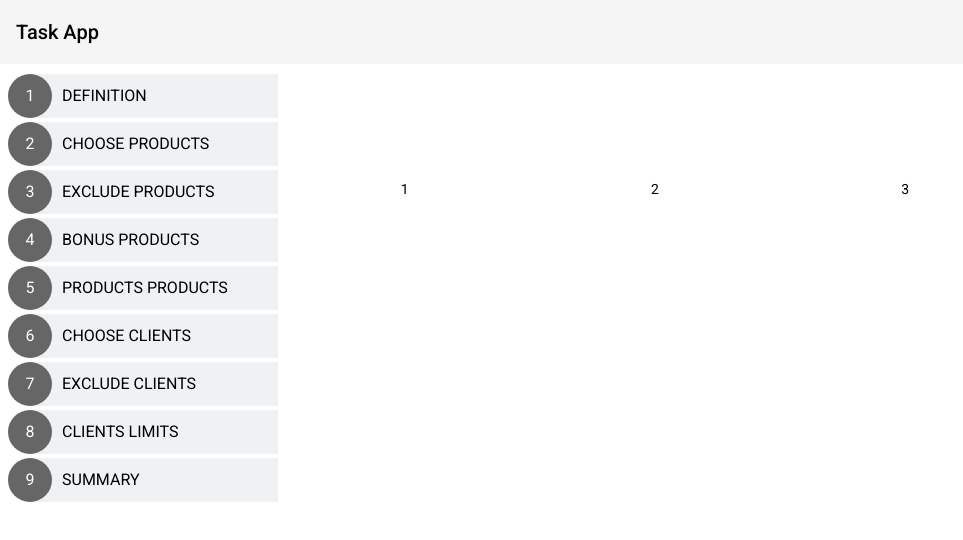
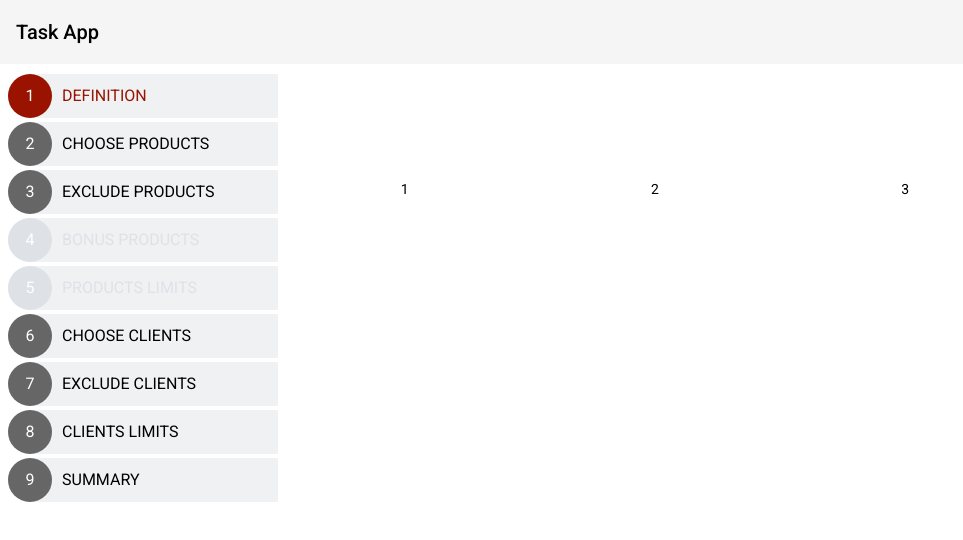
Before and after one commit to Luukess/nbt, an Angular app: page /definition in a window 1280 px wide. Shown: the top 540 px of the page, without its empty margins (0-963 px from the left). Built offline with nearby package versions, Linux system fonts and the light colour scheme.

Commit message:
Feat: added current link for desktop nav

```diff
--- a/src/app/components/desktop-nav/desktop-nav.component.html
+++ b/src/app/components/desktop-nav/desktop-nav.component.html
@@ -1,12 +1,13 @@
 <mat-list id="desktop-nav-main-container" role="list">
     <mat-list-item *ngFor="let navLink of navLinks; let idx = index" role="listitem">
-        <a [routerLink]="navLink.link">
+        <a [routerLink]="navLink.link" (click)="handleCurrentUrl()"
+            [ngClass]="{'disabled-link': navLink.link === '/bonus-products' || navLink.link === '/products-limits'}">
             <div class="nav-link-wrapper">
-                <div class="nav-link-circle">{{idx + 1}}</div>
-                <div class="nav-link-name"><span>{{navLink.linkName}}</span></div>
+                <div [ngClass]="{'nav-link-circle-current': navLink.link === currentUrl}" class="nav-link-circle">{{idx
+                    + 1}}
+                </div>
+                <div class="nav-link-name"><span routerLinkActive="active-link">{{navLink.linkName}}</span></div>
             </div>
         </a>
     </mat-list-item>
 </mat-list>
-
-<!-- 991300 -->
--- a/src/app/components/desktop-nav/desktop-nav.component.scss
+++ b/src/app/components/desktop-nav/desktop-nav.component.scss
@@ -25,6 +25,7 @@ mat-list-item {
                 align-items: center;
                 justify-content: center;
                 color: white;
+                transition: all 0.3s ease-out;
             }
 
             .nav-link-name {
@@ -42,3 +43,20 @@ mat-list-item {
         }
     }
 }
+
+.nav-link-circle-current {
+    background-color: #991300 !important;
+}
+
+.disabled-link {
+    pointer-events: none;
+    cursor: not-allowed;
+
+    .nav-link-circle {
+        background-color: #dee2e7 !important;
+    }
+
+    .nav-link-name {
+        color: #dee2e7 !important;
+    }
+}
--- a/src/app/components/desktop-nav/desktop-nav.component.ts
+++ b/src/app/components/desktop-nav/desktop-nav.component.ts
@@ -1,19 +1,33 @@
 import { Component, OnInit } from '@angular/core';
+import { NavigationEnd, Router } from '@angular/router';
+import { Navlinks } from 'src/app/interfaces/navlinks';
 
 @Component({
-  selector: 'app-desktop-nav',
-  templateUrl: './desktop-nav.component.html',
-  styleUrls: ['./desktop-nav.component.scss']
+    selector: 'app-desktop-nav',
+    templateUrl: './desktop-nav.component.html',
+    styleUrls: ['./desktop-nav.component.scss']
 })
 export class DesktopNavComponent implements OnInit {
 
-  constructor() { }
+    currentUrl: string = '/definition';
 
-  // navLinks: Array<string> = ['definition', 'choose products', 'exclude products', 'bonus products', 'products products', 'choose clients', 'exclude clients', 'clients limits', 'summary'];
+    constructor(private router: Router) {
+        this.handleCurrentUrl()
+    }
 
-  navLinks = [{ link: '/definition', linkName: 'definition' }, { link: '/choose-products', linkName: 'choose products' }, { link: '/exclude-products', linkName: 'exclude products' }, { link: '', linkName: 'bonus products' }, { link: '', linkName: 'products products' }, { link: '/choose-clients', linkName: 'choose clients' }, { link: '/exclude-clients', linkName: 'exclude clients' }, { link: '/clients-limits', linkName: 'clients limits' }, { link: 'summary', linkName: 'summary' },];
+    ngOnInit(): void {
+    };
 
-  ngOnInit(): void {
-  }
+    navLinks: Array<Navlinks> = [{ link: '/definition', linkName: 'definition' }, { link: '/choose-products', linkName: 'choose products' }, { link: '/exclude-products', linkName: 'exclude products' }, { link: '/bonus-products', linkName: 'bonus products' }, { link: '/products-limits', linkName: 'products limits' }, { link: '/choose-clients', linkName: 'choose clients' }, { link: '/exclude-clients', linkName: 'exclude clients' }, { link: '/clients-limits', linkName: 'clients limits' }, { link: '/summary', linkName: 'summary' },];
+
+    handleCurrentUrl() {
+        this.router.events.subscribe(
+            (event: any) => {
+                if (event instanceof NavigationEnd) {
+                    this.currentUrl = event.url
+                }
+            }
+        )
+    };
 
 }
--- /dev/null
+++ b/src/app/interfaces/navlinks.ts
@@ -0,0 +1,4 @@
+export interface Navlinks {
+    link: string;
+    linkName: string
+}
--- a/src/styles.scss
+++ b/src/styles.scss
@@ -22,3 +22,7 @@ body {
         padding: 2px 2px 2px 8px !important;
     }
 }
+
+.active-link {
+    color: #991300;
+}
```
